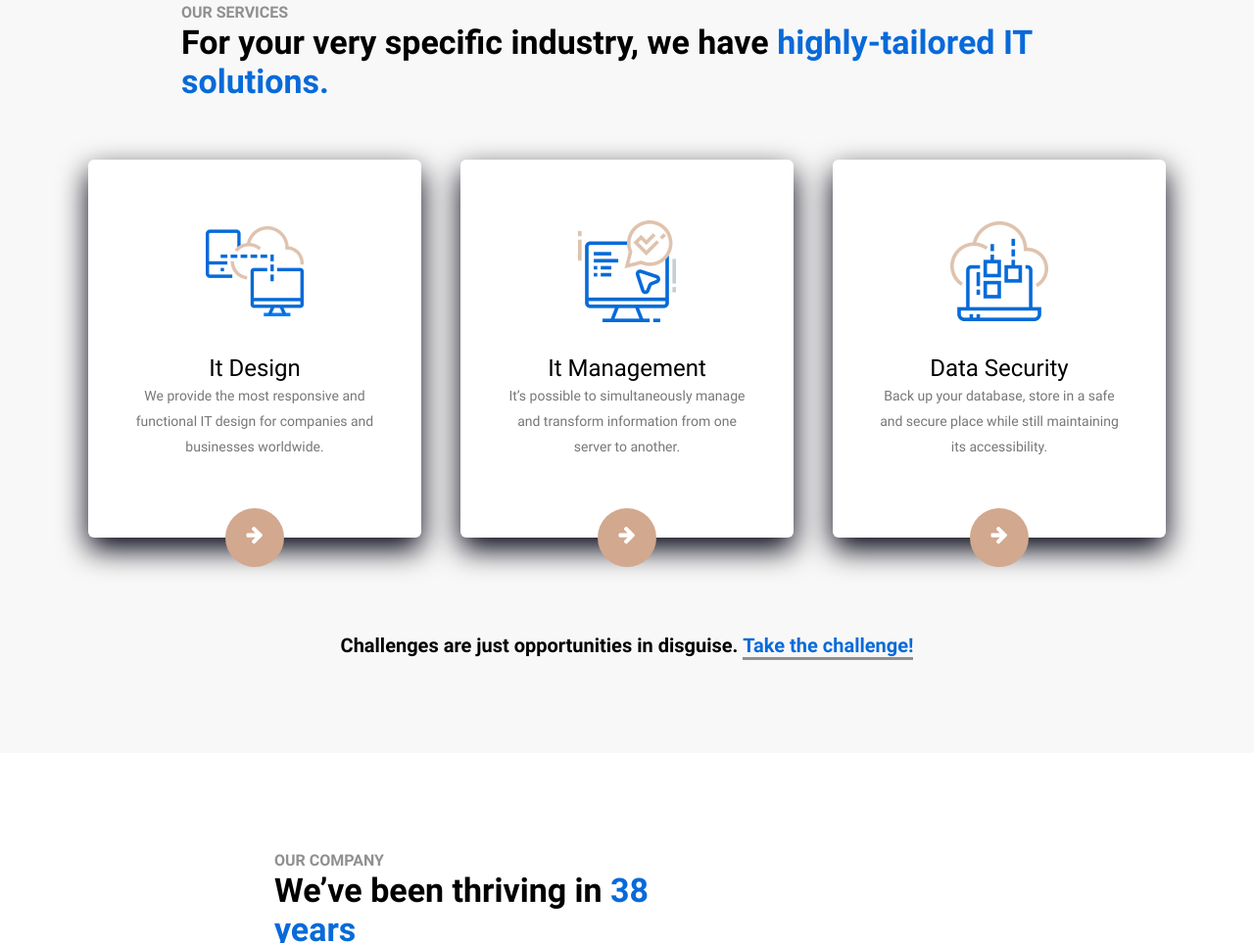
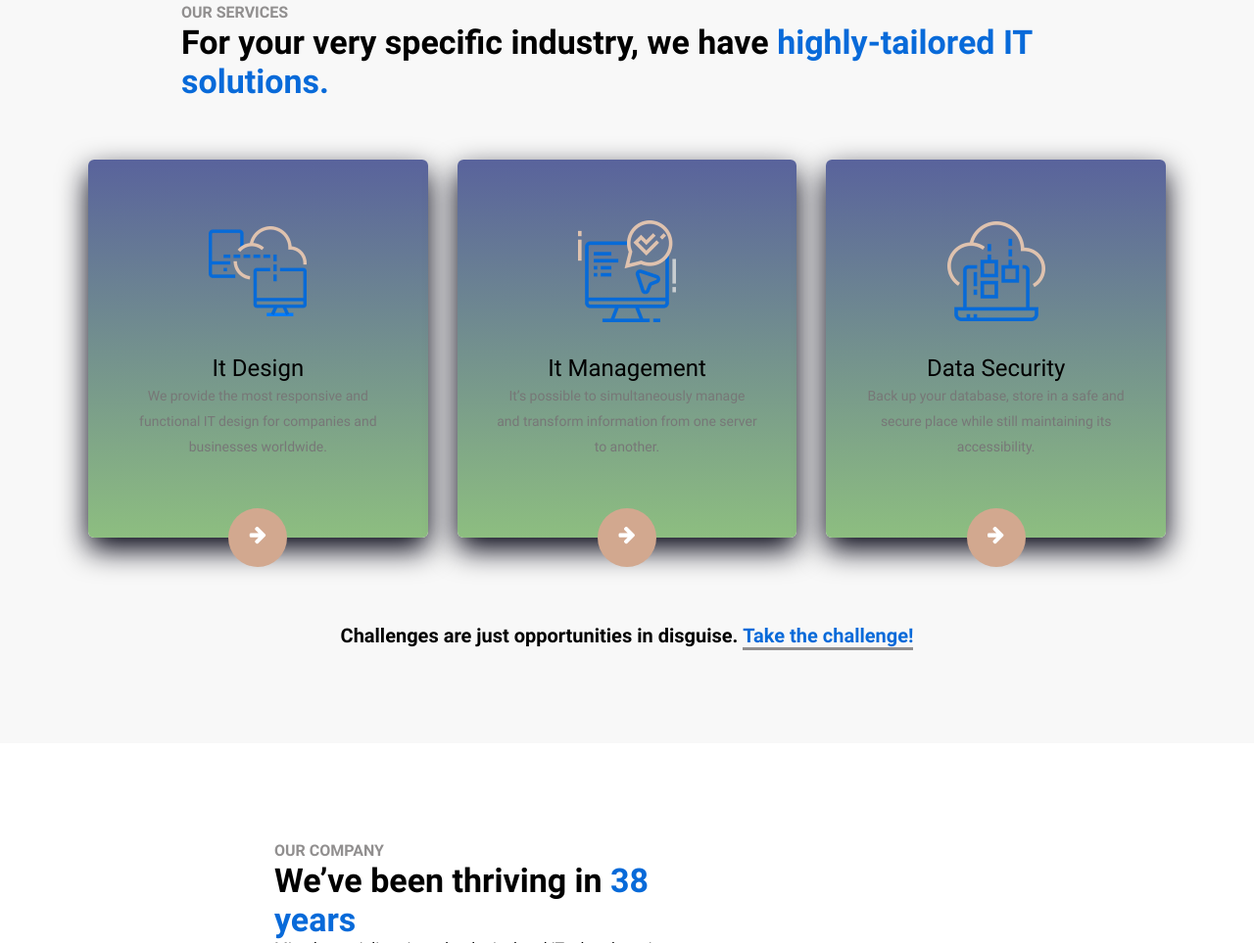
Before and after one commit to dkeparute/7-mitech, a website with bundled scripts: page index.html in a window 1280 px wide. Shown: the part 890-1853 px from the top of the page at 98% size. Built offline with nearby package versions, Linux system fonts and the light colour scheme.

Commit message:
Services

```diff
--- a/css/components/services.css
+++ b/css/components/services.css
@@ -1,34 +1,45 @@
-.service-item {
-    margin-bottom: 40px;
-    background-color: #fff;
+.services-list {
+    display: grid;
+    grid-template-columns: 1fr;
+    gap: 60px 30px;
+}
+
+.services-list>.service-item {
+    /* background-color: #fff; */
+    margin-bottom: 30px;
     padding: 60px 40px;
     text-align: center;
     border-radius: 6px;
     box-shadow: 0 12px 30px 0 #001;
     position: relative;
     transition: all 2s;
+    background: linear-gradient(#59639c, #8dbe80);
 }
-.service-item:hover {
-    border-radius: 50%;
+
+.services-list>.service-item:hover {
+    border-radius: 30%;
+    background: linear-gradient(#D2A88F, #8198e5);
 }
-.service-item > img {
+
+.services-list>.service-item>img {
     margin-bottom: 30px;
+}
 
-}
-.service-item > h4 {
+.services-list>.service-item>h4 {
     font-size: 24px;
     font-weight: normal;
     line-height: 30px;
     text-transform: capitalize;
+}
 
-}
-.service-item > p {
+.services-list>.service-item>p {
     color: #777;
     margin-bottom: 20px;
     font-size: 14px;
     line-height: 26px;
 }
-.service-item > a {
+
+.services-list>.service-item>a {
     width: 60px;
     height: 60px;
     font-size: 20px;
@@ -39,14 +50,25 @@
     color: #fff;
     position: absolute;
     bottom: 0;
-    left:50%;
+    left: 50%;
     transform: translate(-50%, 50%);
     /* tam kad rodykle pasidaryti ant juostos */
     transition: all 1s;
     /* suletina skrola per rodykles ANIMACIJA */
 }
 
-.service-item:hover > a {
+.services-list>.service-item:hover>a {
     background-color: var(--blue-color);
+}
 
+@media(min-width: 767px) {
+    .services-list {
+        grid-template-columns: 1fr 1fr;
+    }
 }
+
+@media(min-width: 1199px) {
+    .services-list {
+        grid-template-columns: 1fr 1fr 1fr;
+    }
+}
--- a/index.html
+++ b/index.html
@@ -52,7 +52,10 @@
                     we have <span class="selected">highly-tailored IT solutions.</span></h3>
             </div>
         </div>
-        <div id="services_block" class="row">
+        <div class="row">
+            <div id="services_block" class="col-12 services-list">
+
+            </div>
         </div>
         <div class="row">
             <p class="col-12 bottom-text-link">
--- a/javascript/components/services/services.js
+++ b/javascript/components/services/services.js
@@ -11,9 +11,11 @@ function services(selector, data) {
 
     // VISA TAI GALIMA PERRASYTI I PAPRASTESNI VARIANTA:
 
-   const {list, maxCount, imgPath} = data;
+    const { list, maxCount, imgPath } = data;
+
 
     let HTML = "";
+    let generatedServicesCount = 0;
 
     for (let i = 0; i < list.length; i++) {
         const service = list[i];
@@ -21,13 +23,19 @@ function services(selector, data) {
         if (!service.active) {
             continue;
         }
+        // SUKURTAS RODIKLIS JOG TURETUME RIBOTA KIEKI DATA DUOMENU
+        if (generatedServicesCount === maxCount) {
+            break;
+        }
+        generatedServicesCount++;
 
-    HTML += ` <div class="col-12 col-md-6 col-lg-4 service-item">
+        HTML += ` <div class="service-item">
     <img src="${imgPath + service.img}" alt="">
     <h4>${service.title}</h4>
     <p>${service.description}</p>
     <a href="${service.link}" class="fa fa-arrow-right" aria-hidden="true"></a>
-    </div>`;}
+    </div>`;
+    }
 
     // post logic validation
 
```
